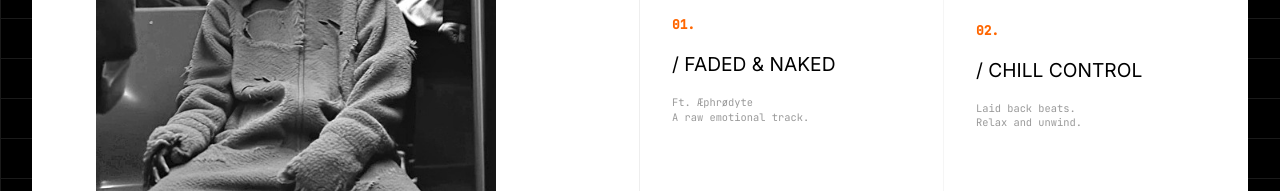
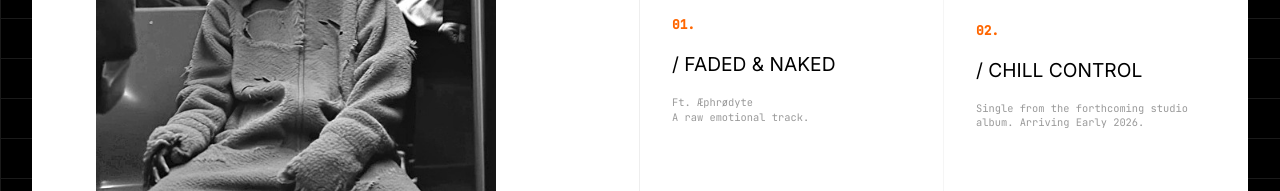
Before and after one commit to P34KPK/peakafeller-website, a website built with Vite: page index.html in a window 1280 px wide. Shown: the part 1462-1653 px from the top of the page. Built offline with nearby package versions, Linux system fonts and the light colour scheme; animation ran at ten frames a second.

Commit message:
Update Chill Control description to match Forget You album announcement

```diff
--- a/index.html
+++ b/index.html
@@ -271,8 +271,7 @@
                 <div class="lr-item-num">02.</div>
                 <h3 class="lr-item-title">/ CHILL CONTROL</h3>
                 <p class="lr-item-desc">
-                  Laid back beats.<br>
-                  Relax and unwind.
+                  Single from the forthcoming studio album. Arriving Early 2026.
                 </p>
               </div>
               <div class="lr-item-cover-placeholder">
```
